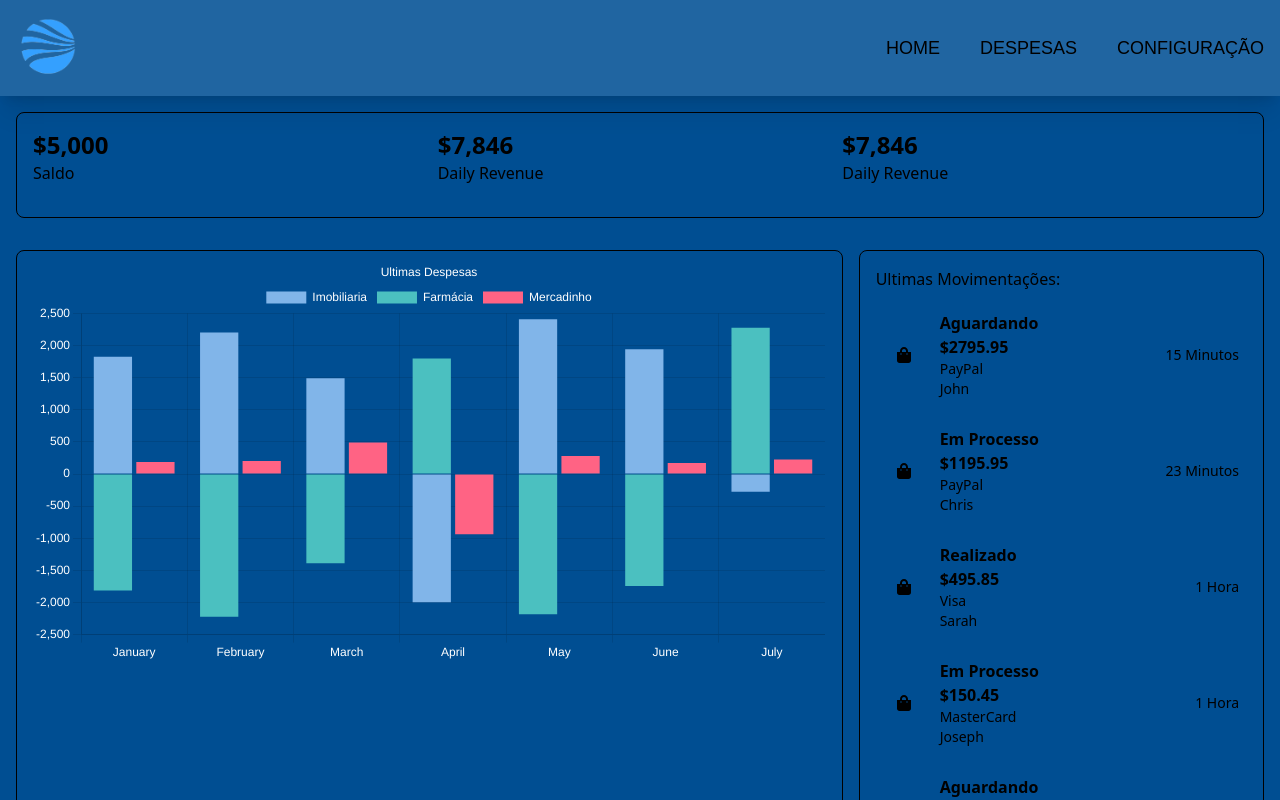
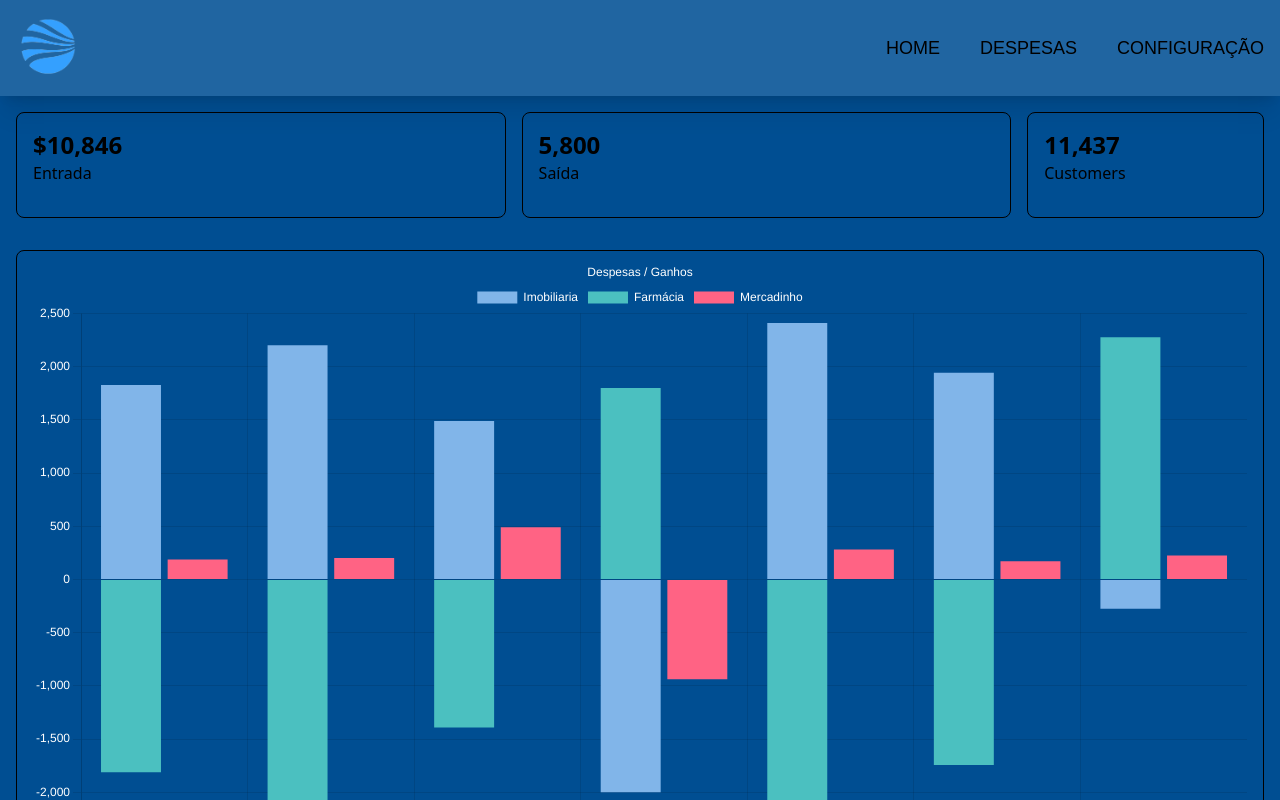
Before and after one commit to LaysAlmeida/projeto-organiza, a Next.js app in the folder projeto_organiza/: page /despesas in a window 1280 px wide. Shown: the top 800 px of the page. Built offline with nearby package versions, Linux system fonts and the light colour scheme.

Commit message:
Alterações nos Components

```diff
--- a/projeto_organiza/src/components/BarChart.jsx
+++ b/projeto_organiza/src/components/BarChart.jsx
@@ -29,7 +29,7 @@ const BarChart = () => {
 
   useEffect(() => {
     setChartData({
-      labels: ['January', 'February', 'March', 'April', 'May', 'June', 'July'],
+      labels: ['Janeiro', 'Fevereiro', 'Março', 'Abril', 'Maio', 'Junho', 'Jullho'],
       datasets: [
         {
           label: 'Imobiliaria',
@@ -58,15 +58,14 @@ const BarChart = () => {
           labels: {
             color: "white",
           },
-
           title: {
             display: true,
-            text: 'Últimas Despesas',
+            text: 'Despesas / Ganhos',
             color: 'white'
           },
           maintainAspectRatio: false,
-          responsive: true
-        }
+          responsive: true,
+        },
       },
 
       scales: {
@@ -84,7 +83,7 @@ const BarChart = () => {
 
   return (
     <>
-      <div className='w-full h-full md:col-span-2 static m-auto p-4 border rounded-lg bg-white'>
+      <div className='w-full h-full md:col-span-2 m-auto p-4 border rounded-lg bg-white'>
         <Bar data={chartData} options={chartOptions} />
       </div>
     </>
--- a/projeto_organiza/src/components/Cards.jsx
+++ b/projeto_organiza/src/components/Cards.jsx
@@ -1,25 +1,28 @@
-import React from "react";
+import React from 'react'
 
 const Cards = () => {
-
-    return (
-        <div className="flex flex-col p-4">
-            <div className="lg:col-span-2 col-span-1 bg-white flex justify-between w-full border p-4 rounded-lg">
-                <div className="flex flex-col w-full pb-4">
-                    <p className="text-2xl font-bold">$5,000</p>
-                    <p className="text-gray-600">Saldo</p>
-                </div>
-                <div className="flex flex-col w-full pb-4">
-                    <p className="text-2xl font-bold">$7,846</p>
-                    <p className="text-gray-600">Daily Revenue</p>
-                </div>
-                <div className="flex flex-col w-full pb-4">
-                    <p className="text-2xl font-bold">$7,846</p>
-                    <p className="text-gray-600">Daily Revenue</p>
-                </div>
+  return (
+    <div className='grid lg:grid-cols-5 gap-4 p-4'>
+        <div className='lg:col-span-2 col-span-1 flex justify-between w-full border p-4 rounded-lg'>
+            <div className='flex flex-col w-full pb-4'>
+                <p className='text-2xl font-bold'>$10,846</p>
+                <p className='text-gray-600'>Entrada</p>
             </div>
         </div>
-    )
+        <div className='lg:col-span-2 col-span-1 flex justify-between w-full border p-4 rounded-lg'>
+            <div className='flex flex-col w-full pb-4'>
+                <p className='text-2xl font-bold'>5,800</p>
+                <p className='text-gray-600'>Saída</p>
+            </div>
+        </div>
+        <div className='flex justify-between w-full border p-4 rounded-lg'>
+            <div className='flex flex-col w-full pb-4'>
+                <p className='text-2xl font-bold'>11,437</p>
+                <p className='text-gray-600'>Customers</p>
+            </div>
+        </div>
+    </div>
+  )
 }
 
 export default Cards
--- a/projeto_organiza/src/components/Navbar.jsx
+++ b/projeto_organiza/src/components/Navbar.jsx
@@ -45,7 +45,7 @@ const Navbar = () => {
             </div>
             <div className={
                 menuOpen
-                    ? 'fixed left-0 top-0 w-[100vw] h-[50%] sm:hidden bg-[#ecf0f3] p-10 ease-in duration-500 text-[#000000]'
+                    ? 'fixed left-0 top-0 w-[100vw] h-[55%] sm:hidden bg-[#ecf0f3] p-10 ease-in duration-500 text-[#000000]'
                     : 'fixed left-[-100%] top-0 p-10 ease-in duration-500'
             }
             >
@@ -87,16 +87,6 @@ const Navbar = () => {
                     <AiOutlineTwitter size={30} className="cursor-pointer" />
                     <AiOutlineFacebook size={30} className="cursor-pointer" />
                 </div>
-                <Link href='/'>
-                    <Image
-                        src={Logo}
-                        alt='Logo'
-                        width='65'
-                        height='45'
-                        className='fixed cursor-pointer pt-6 ml-14'
-                        priority
-                    />
-                </Link>
             </div>
         </nav>
 
--- a/projeto_organiza/src/components/RecentOrders.jsx
+++ b/projeto_organiza/src/components/RecentOrders.jsx
@@ -4,13 +4,13 @@ import { FaShoppingBag } from 'react-icons/fa';
 
 const RecentOrders = () => {
   return (
-    <div className='w-full col-span-1 relative lg:h-[70vh] h-[50vh] m-auto p-4 border rounded-lg bg-white overflow-scroll'>
+    <div className='w-full col-span-1 lg:h-[70vh] h-[50vh] m-auto p-4 border rounded-lg bg-white overflow-scroll'>
       <h1>Ultimas Movimentações:</h1>
       <ul>
         {data.map((order, id) => (
           <li
             key={id}
-            className='bg-gray-50 hover:bg-gray-100 rounded-lg my-3 p-2 flex items-center cursor-pointer'
+            className='bg-gray-50 hover:bg-gray-100 rounded-lg relative my-3 p-2 flex items-center cursor-pointer'
           >
             <div className='rounded-lg p-3'>
               <FaShoppingBag />
--- a/projeto_organiza/src/pages/despesas.js
+++ b/projeto_organiza/src/pages/despesas.js
@@ -9,7 +9,7 @@ const despesas = () => {
         <div className="bg-main">
             <Navbar />
             <Cards />
-            <div className="p-4 grid md:grid-cols-3 grid-cols-1 gap-4 text-white">
+            <div className="p-4 flex flex-col gap-4 text-white">
                 <BarChart />
                 <RecentOrders />
             </div>
--- a/projeto_organiza/src/pages/homepage.js
+++ b/projeto_organiza/src/pages/homepage.js
@@ -36,8 +36,9 @@ export default function homepage(props) {
       <div className="flex flex-col p-4 gap-4 text-white">
         <div className="lg:col-span-2 col-span-1">
           <div className="flex flex-col w-full pb-4 font-mukta">
-            <p className="text-3xl"> Olá {cadastro.nome}!</p>
-            <p className="text-3xl">Saldo atual: R${cadastro.saldo},00</p>
+            <p className="text-3xl font-mukta"> Olá {cadastro.nome}!</p>
+            <p className="text-xl font-mukta mt-4">Saldo atual: </p>
+            <p className="text-3xl font-mukta">R${cadastro.saldo},00</p>
           </div>
           <div className="flex flex-row w-full p-4">
             <HChart />
```
Also changed, not shown: projeto_organiza/public/HomeImg.png (deleted).
